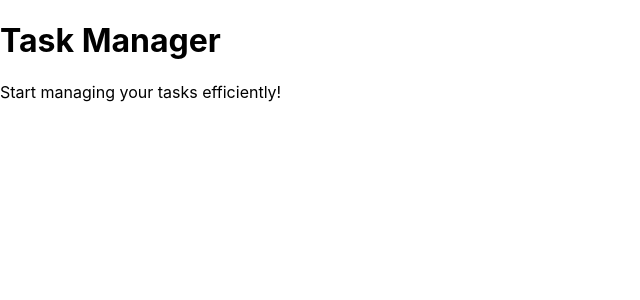
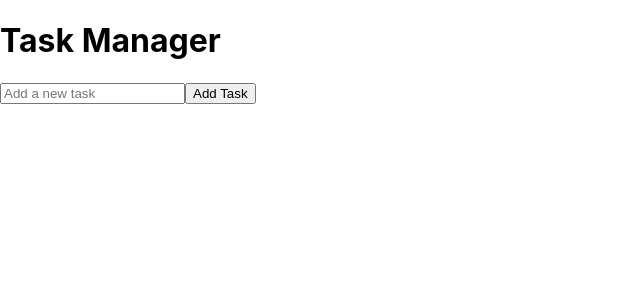
Before and after one commit to Frenxys/task-manager, a React (Create React App) app: page / in a window 1280 px wide. Shown: the top 300 px of the page, without its empty margins (0-640 px from the left). Built offline with nearby package versions, Linux system fonts and the light colour scheme.

Commit message:
Add functionality to manage tasks locally

```diff
--- a/src/components/TaskManager.js
+++ b/src/components/TaskManager.js
@@ -1,10 +1,31 @@
-import React from "react";
+import React, { useState } from "react";
 
 const TaskManager = () => {
+  const [tasks, setTasks] = useState([]);
+  const [newTask, setNewTask] = useState("");
+
+  const addTask = () => {
+    if (newTask.trim()) {
+      setTasks([...tasks, newTask]);
+      setNewTask("");
+    }
+  };
+
   return (
     <div>
       <h1>Task Manager</h1>
-      <p>Start managing your tasks efficiently!</p>
+      <input
+        type="text"
+        value={newTask}
+        onChange={(e) => setNewTask(e.target.value)}
+        placeholder="Add a new task"
+      />
+      <button onClick={addTask}>Add Task</button>
+      <ul>
+        {tasks.map((task, index) => (
+          <li key={index}>{task}</li>
+        ))}
+      </ul>
     </div>
   );
 };
```
